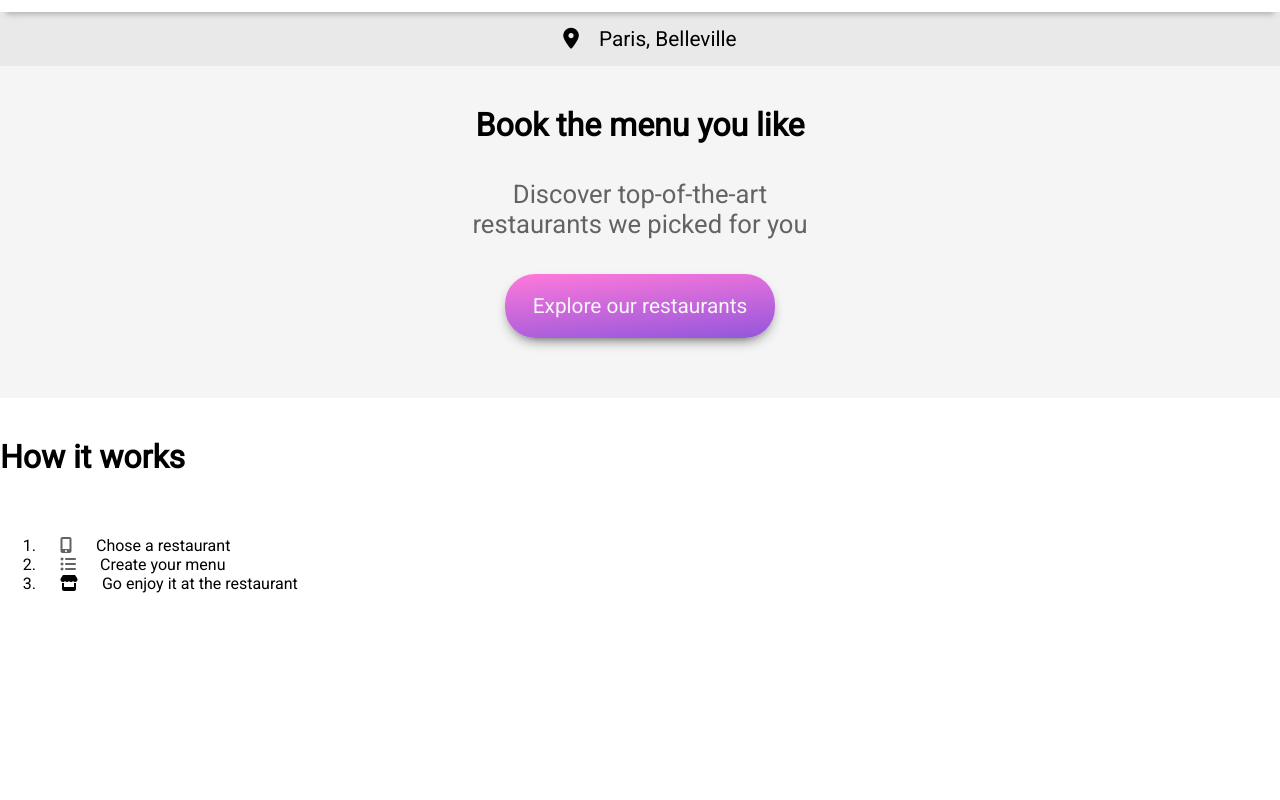
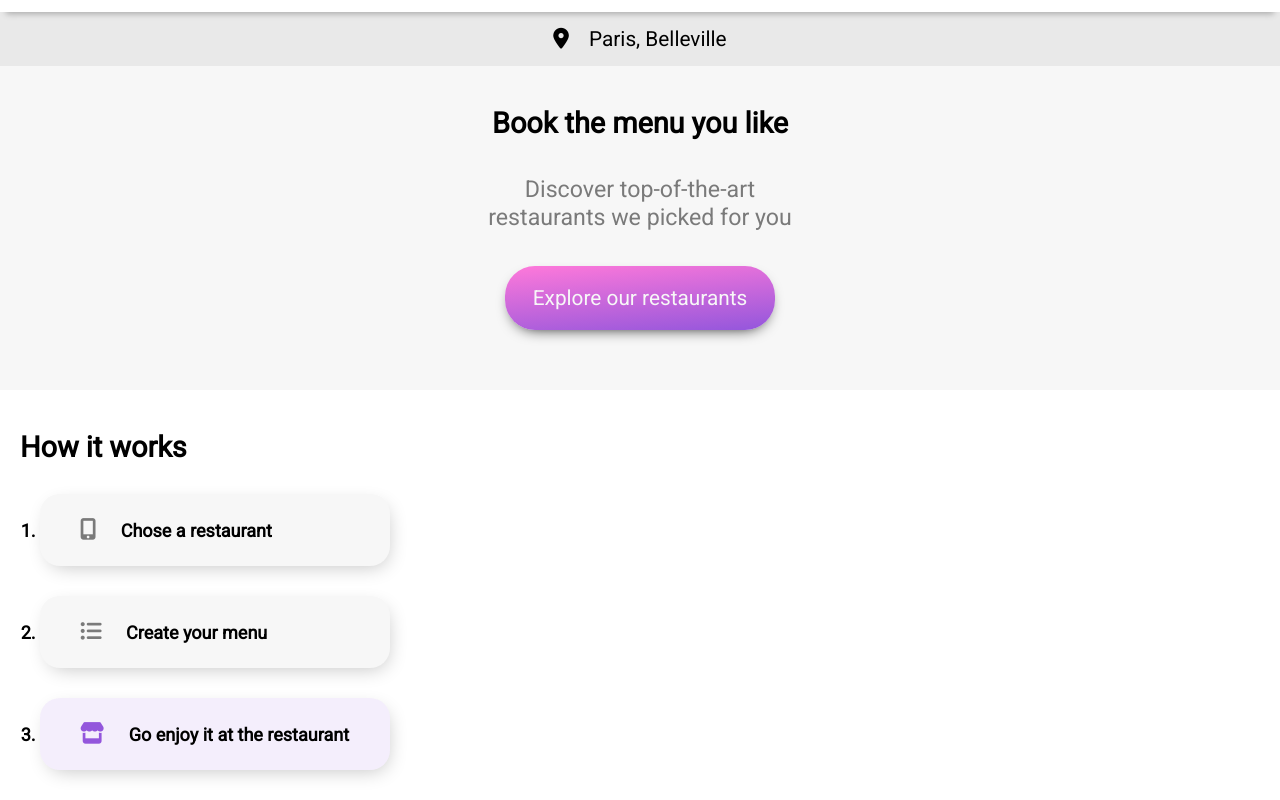
Before and after one commit to rigelnt/Project2-Tortoioli, a website: page index.html in a window 1280 px wide. Shown: the part 59-859 px from the top of the page. Before the commit the page ends 800 px from the top, so only its background shows below. Drawn offline with Linux system fonts and the light colour scheme; a web font is replaced by a local one.

Commit message:
how it works list css

```diff
--- a/src/styles.scss
+++ b/src/styles.scss
@@ -4,3 +4,4 @@
 @import "navbar";
 @import "location";
 @import "spacing";
+@import "how-it-works";
```
Also changed, not shown: css/styles.css.
